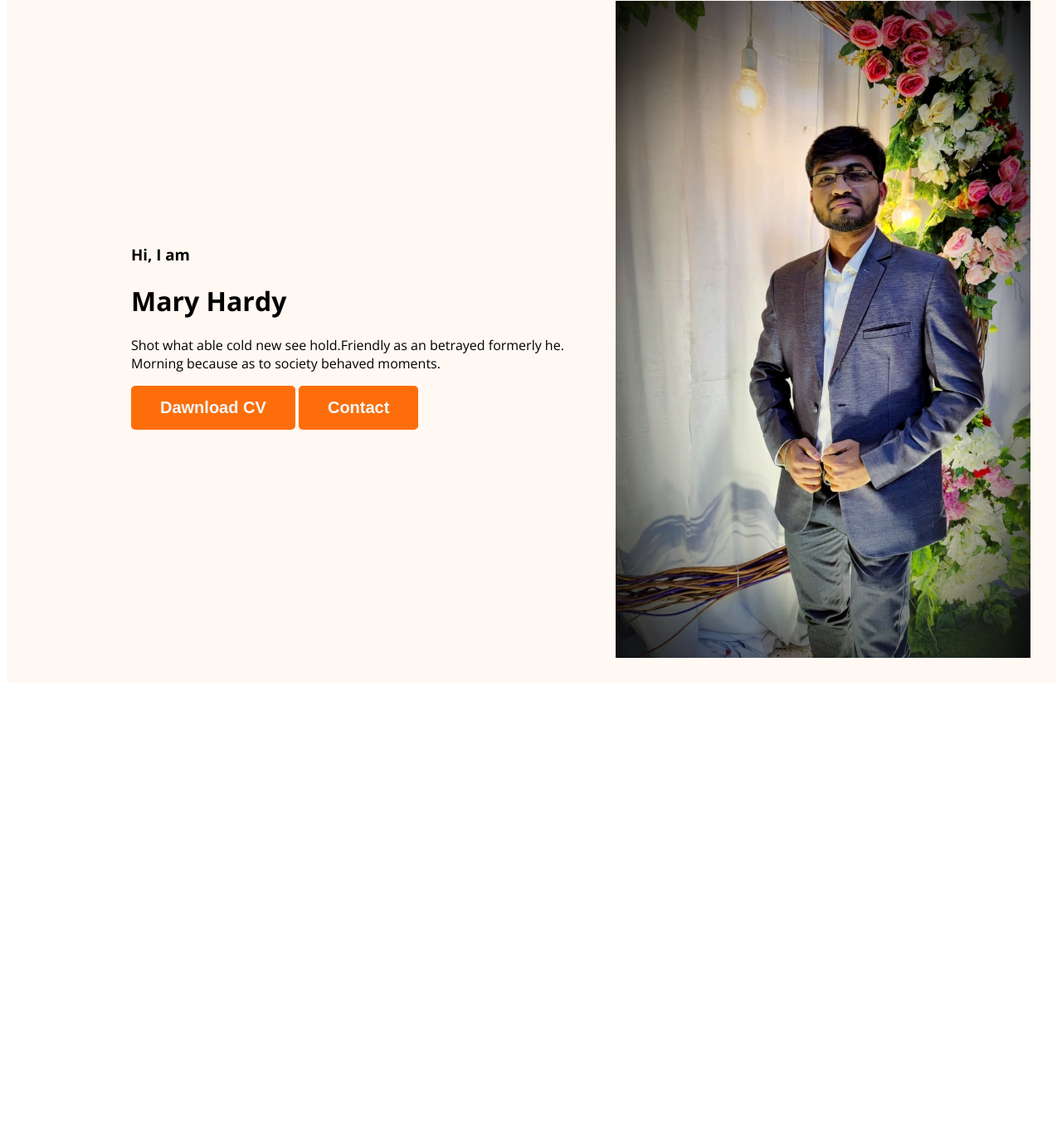
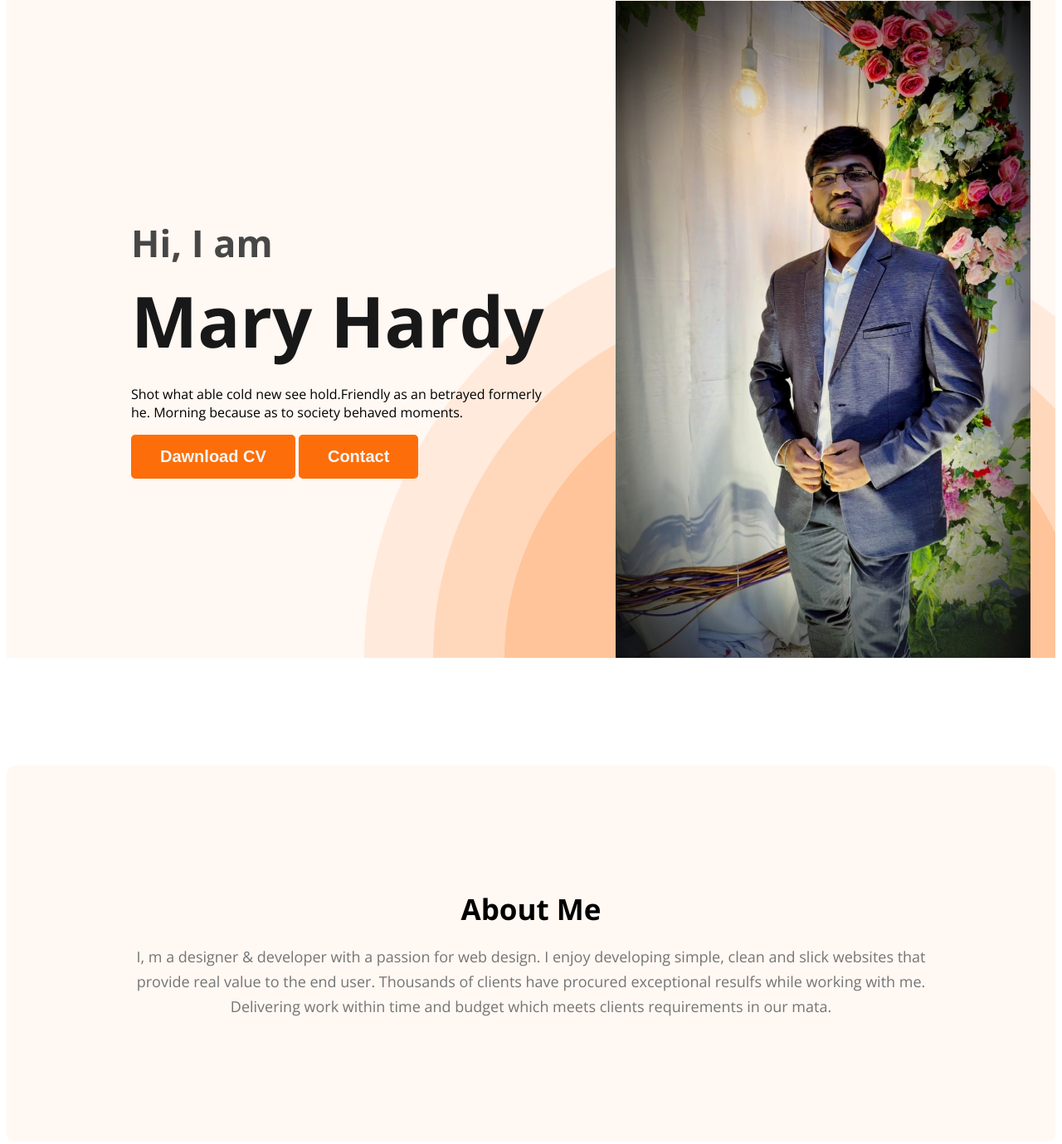
Before and after one commit to Mohibul880/webdeveloper-portfolio, a plain HTML site: page index.html in a window 1280 px wide. Shown: the part 222-1601 px from the top of the page at 83% size. Before the commit the page ends 1053 px from the top, so only its background shows below. Drawn offline with nearby package versions, Linux system fonts and the light colour scheme.

Commit message:
header file push

```diff
--- a/index.html
+++ b/index.html
@@ -36,6 +36,15 @@
         </div>
     </header>
     <main>
+        <section><div class="about">
+            <h3><div class="section-title">About Me</div></h3>
+            <p class="section-description">
+                I, m a designer & developer with a passion for web design. I enjoy developing simple, clean and slick websites that provide real value to the end user. Thousands of clients have procured exceptional resulfs while working with me. Delivering work within time and budget which meets clients requirements in our mata.
+            </p>
+
+        </div>
+    </section>
+
 
     </main>
     <footer>
--- a/styles/portfolio.css
+++ b/styles/portfolio.css
@@ -46,16 +46,58 @@ nav a{
 }
 .header{
     background-color: #FFF8F3;
+    background-image: url('../images/header_bg.png');
+    background-repeat: no-repeat;
+    background-position: bottom right;
 }
 .banner{
-    padding: 30px 30px 30px 150px;
+    padding: 30px 30px 0px 150px;
     display: flex;
     align-items: center;
+    justify-content: space-between;
 
 }
  .banner .profile-pic{
     width: 500px;
  }
 .banner-content{
+    max-width: 500px;
 
 }
+.banner-greetin{
+    font-size: 45px;
+    color: #474747;
+   margin-bottom: 0;
+}
+.banner-titale{
+    font-size: 85px;
+font-weight: 700;
+color: #181818;
+margin-top: 5px;
+margin-bottom: 20px;
+}
+/* main section styles */
+/* about section styles */
+.section-title{
+    color:, #181818;
+text-align: center;
+font-family: Open Sans;
+font-size: 35px;
+
+font-weight: 700;
+line-height: normal;
+}
+.about{
+    padding: 130px;
+    border-radius: 10px;
+background: #FFF8F3;
+margin: 130px 0;
+}
+.section-description{
+    color:  #757575;
+text-align: center;
+font-family: Open Sans;
+font-size: 18px;
+font-weight: 400;
+line-height: 30px;
+}
```
